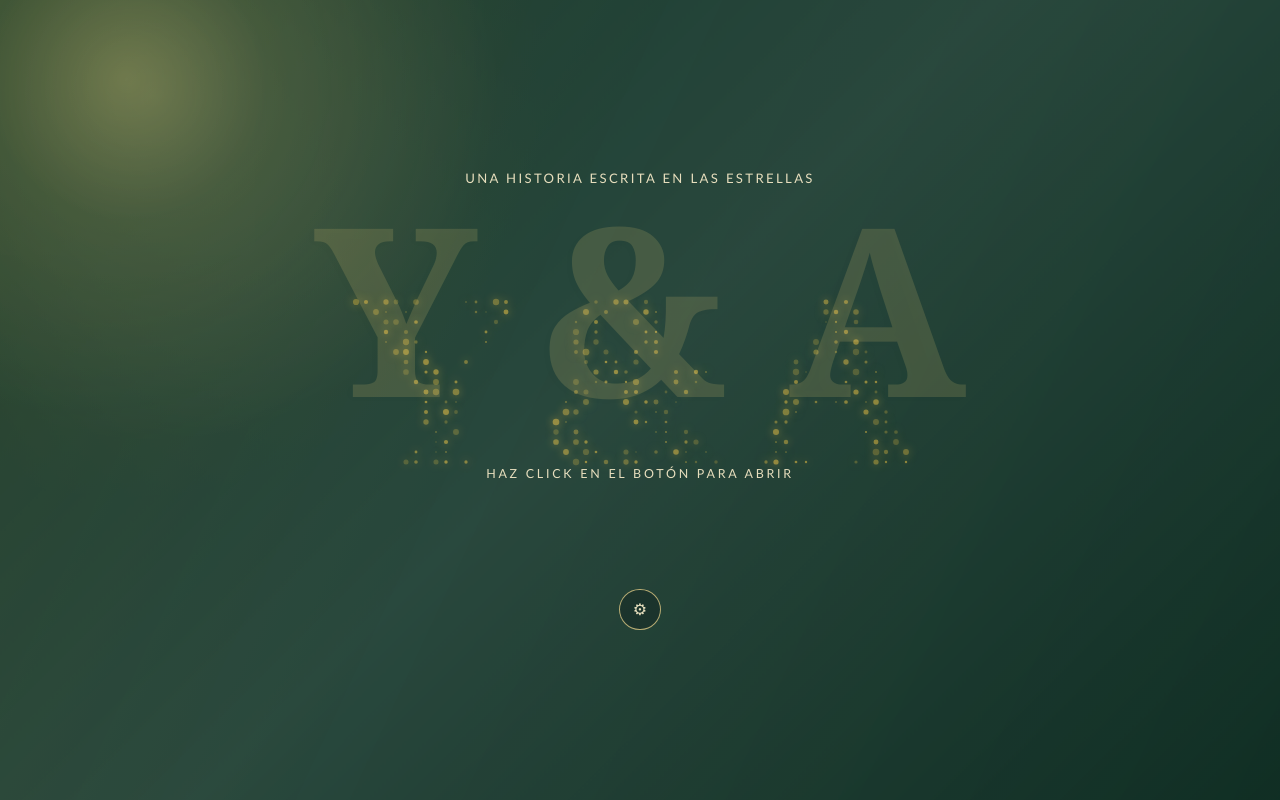
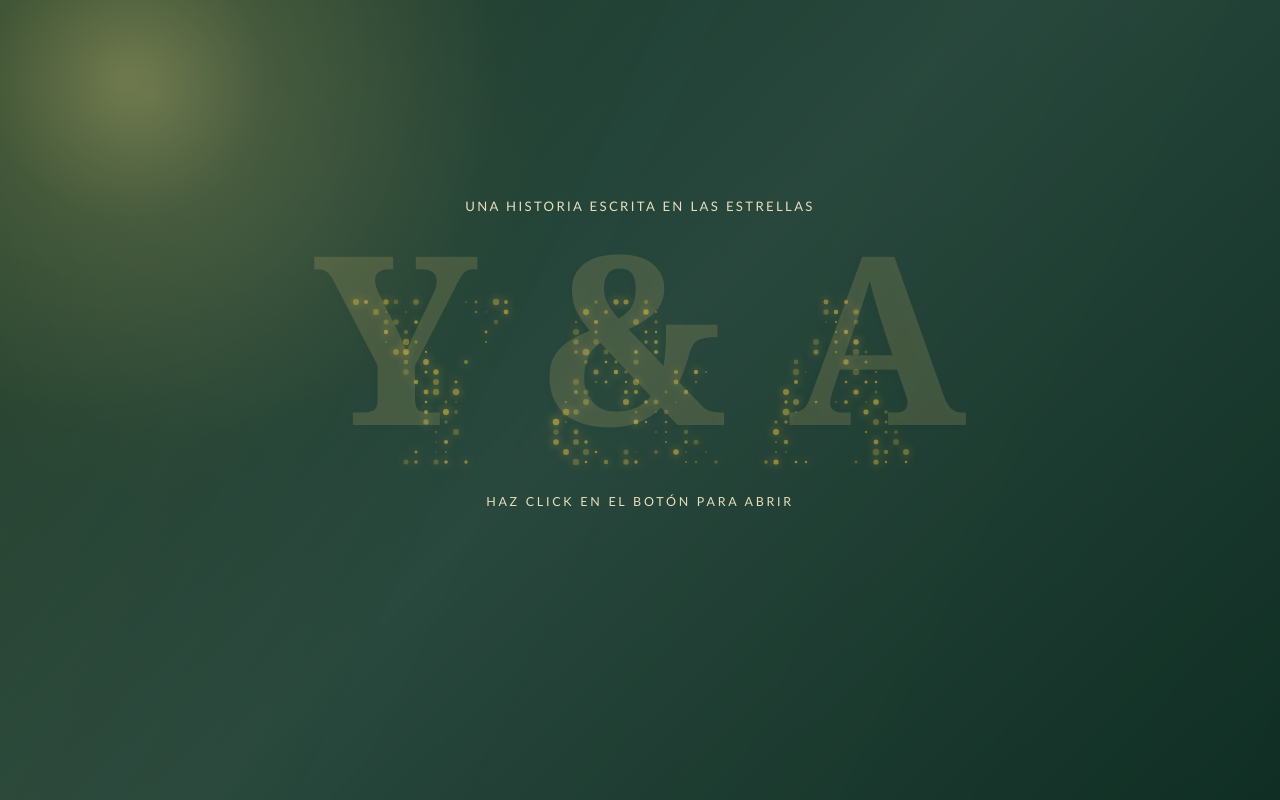
Before and after one commit to jacu1014/Nuestra-Boda-Y-A, a website: page public/index.html in a window 1280 px wide. Drawn offline with Linux system fonts and the light colour scheme; no server answers.

Commit message:
Fix static assets for Vercel

```diff
--- a/public/index.html
+++ b/public/index.html
@@ -23,7 +23,6 @@
           <span>Bienvenidos</span>
           <span class="button-star" aria-hidden="true">✦</span>
         </button>
-        <a class="admin-access-link" href="admin-login.html" aria-label="Acceso al panel administrativo">Panel administrativo</a>
       </section>
     </main>
 
--- a/public/invitacion.css
+++ b/public/invitacion.css
@@ -36,43 +36,7 @@ body {
 .site-header { position: fixed; top: 0; right: 0; left: 0; z-index: 20; display: flex; align-items: center; justify-content: space-between; padding: 1.2rem clamp(1.2rem, 5vw, 4rem); color: #fff8e6; background: linear-gradient(180deg, rgba(4, 20, 14, .78), rgba(4, 20, 14, .2)); backdrop-filter: blur(.35rem); }
 .header-actions { display: flex; align-items: center; gap: .75rem; }
 .couple-mark { color: var(--color-gold-soft); font-family: Georgia, serif; font-size: clamp(1.35rem, 3vw, 1.8rem); font-style: italic; letter-spacing: .08em; text-decoration: none; text-shadow: 0 0 .8rem rgba(212, 175, 55, .35); transition: color .25s ease, transform .25s ease; }
-.couple-mark span { color: #fff8e6; }.couple-mark:hover, .couple-mark:focus-visible { color: #fff8e6; transform: translateY(-.1rem); }.couple-mark:focus-visible, .section-menu summary:focus-visible, .admin-access-link:focus-visible { outline: 2px solid var(--color-gold-soft); outline-offset: .3rem; }
-.admin-access-link {
-  position: relative;
-  display: inline-flex;
-  align-items: center;
-  justify-content: center;
-  width: 2.5rem;
-  height: 2.5rem;
-  border: 1px solid rgba(244, 220, 145, 0.6);
-  border-radius: 999px;
-  color: var(--color-gold-soft);
-  background: rgba(8, 37, 27, 0.18);
-  font-size: 0;
-  text-decoration: none;
-  transition: width .25s ease, background .25s ease, color .25s ease, transform .25s ease, border-color .25s ease;
-}
-.admin-access-link::before {
-  content: '⚙';
-  font-size: 1rem;
-  line-height: 1;
-}
-.admin-access-link:hover, .admin-access-link:focus-visible {
-  width: auto;
-  min-width: 9rem;
-  padding: 0 .8rem;
-  color: var(--color-primary);
-  background: var(--color-accent);
-  border-color: rgba(255, 243, 193, 0.96);
-  font-size: .6rem;
-  font-weight: 700;
-  letter-spacing: .12em;
-  text-transform: uppercase;
-  transform: translateY(-1px);
-}
-.admin-access-link:hover::before, .admin-access-link:focus-visible::before {
-  margin-right: .5rem;
-}
+.couple-mark span { color: #fff8e6; }.couple-mark:hover, .couple-mark:focus-visible { color: #fff8e6; transform: translateY(-.1rem); }.couple-mark:focus-visible, .section-menu summary:focus-visible { outline: 2px solid var(--color-gold-soft); outline-offset: .3rem; }
 .section-menu { position: relative; font-size: .7rem; letter-spacing: .16em; text-transform: uppercase; }
 .section-menu summary { display: flex; align-items: center; gap: .7rem; padding: .65rem .9rem; border: 1px solid rgba(244, 220, 145, .65); border-radius: 999px; color: var(--color-gold-soft); background: rgba(8, 37, 27, .22); cursor: pointer; list-style: none; transition: background .25s ease, color .25s ease; }
 .section-menu summary::-webkit-details-marker { display: none; }.section-menu[open] summary, .section-menu summary:hover { color: var(--color-primary); background: var(--color-accent); }.menu-icon { font-size: .95rem; line-height: 1; }
--- a/public/style.css
+++ b/public/style.css
@@ -119,42 +119,6 @@ body { margin: 0; min-width: 320px; min-height: 100vh; overflow: hidden; }
 .btn-invitation.show { opacity: 1; transform: translateY(0); visibility: visible; }
 .btn-invitation:hover, .btn-invitation:focus-visible { background: linear-gradient(135deg, #f3d477, #d4af37); box-shadow: 0 0 2.2rem rgba(212, 175, 55, 0.62); border-color: rgba(255, 244, 198, 0.96); color: #10261b; transform: translateY(-0.2rem); }
 .btn-invitation:focus-visible { outline: 2px solid #f2d982; outline-offset: 0.3rem; }
-.admin-access-link {
-  position: relative;
-  display: inline-flex;
-  align-items: center;
-  justify-content: center;
-  width: 2.6rem;
-  height: 2.6rem;
-  margin-top: 1rem;
-  border: 1px solid rgba(244, 220, 145, 0.72);
-  border-radius: 999px;
-  color: rgba(247, 236, 201, 0.94);
-  background: rgba(8, 21, 18, 0.28);
-  font-size: 0;
-  text-decoration: none;
-  text-transform: uppercase;
-  transition: width 0.25s ease, transform 0.25s ease, background 0.25s ease, color 0.25s ease, border-color 0.25s ease;
-}
-.admin-access-link::before {
-  content: '⚙';
-  font-size: 1rem;
-  line-height: 1;
-}
-.admin-access-link:hover, .admin-access-link:focus-visible {
-  width: auto;
-  min-width: 9.5rem;
-  padding: 0 0.9rem;
-  background: rgba(212, 175, 55, 0.9);
-  border-color: rgba(255, 243, 193, 0.96);
-  color: #10261b;
-  font: 700 0.6rem "Trebuchet MS", sans-serif;
-  letter-spacing: 0.14em;
-  transform: translateY(-1px);
-}
-.admin-access-link:hover::before, .admin-access-link:focus-visible::before {
-  margin-right: 0.45rem;
-}
 .button-star { color: var(--gold); font-size: 1rem; transition: transform 0.3s ease; }
 .btn-invitation:hover .button-star { color: #10261b; transform: rotate(90deg) scale(1.2); }
 
```
Also changed, not shown: public/invitacion.html (+0 -1 lines), server.js (+38 -4 lines).
